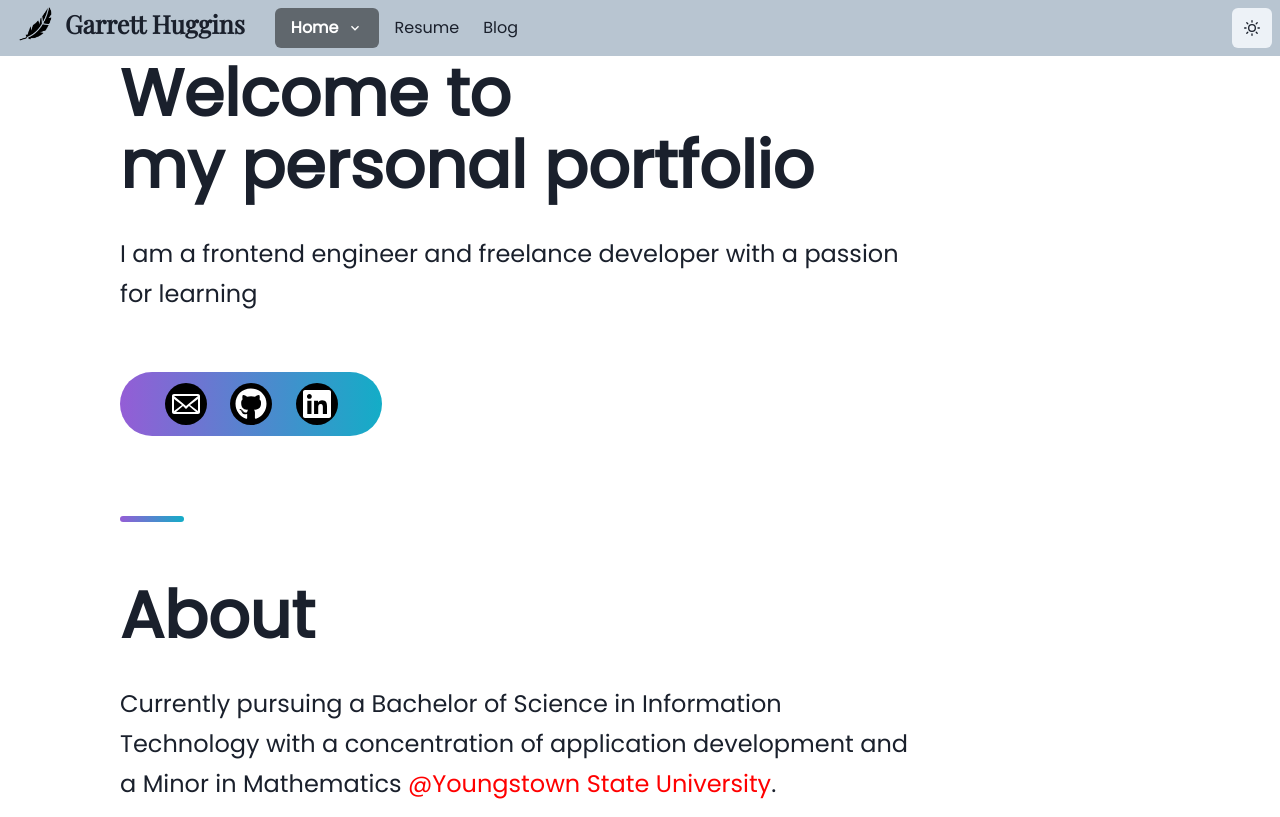
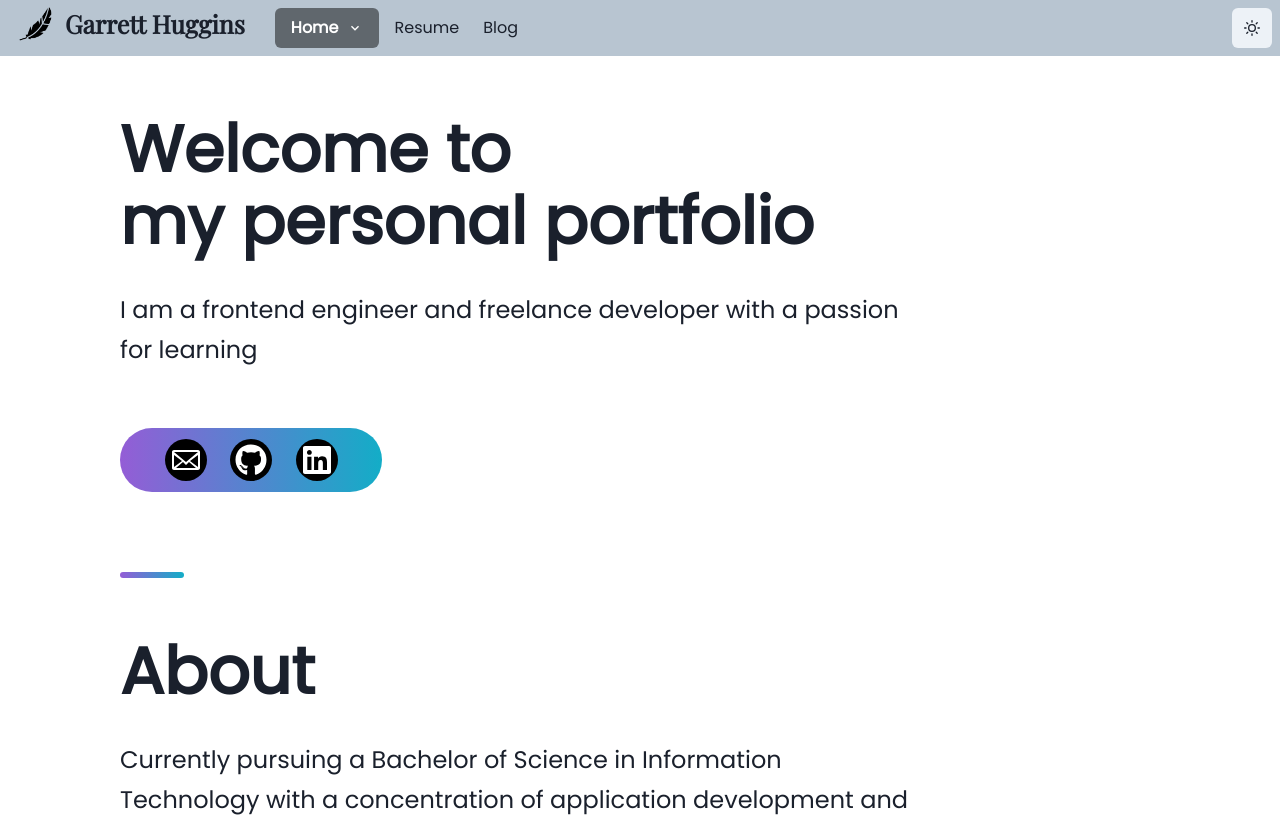
Before and after one commit to garrett-huggins/garretthuggins.com, a Next.js app: page / in a window 1280 px wide. Shown: the top 817 px of the page. Built offline with nearby package versions, Linux system fonts and the light colour scheme.

Commit message:
added smaller screen xxs

```diff
--- a/theme/theme.js
+++ b/theme/theme.js
@@ -13,6 +13,7 @@ const fonts = {
 };
 
 const breakpoints = {
+  xxs: "371",
   xs: "500px",
   sm: "640px",
   md: "768px",
```
